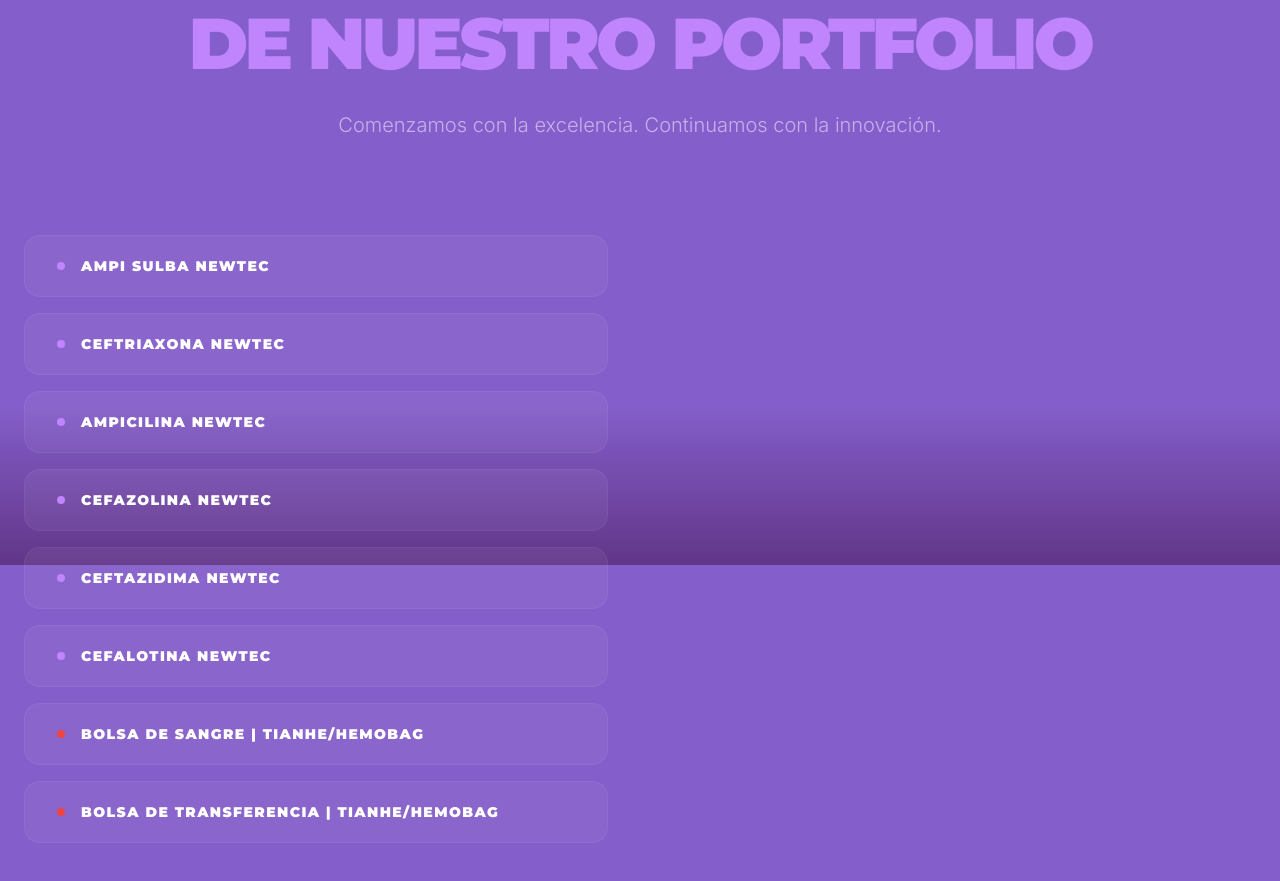
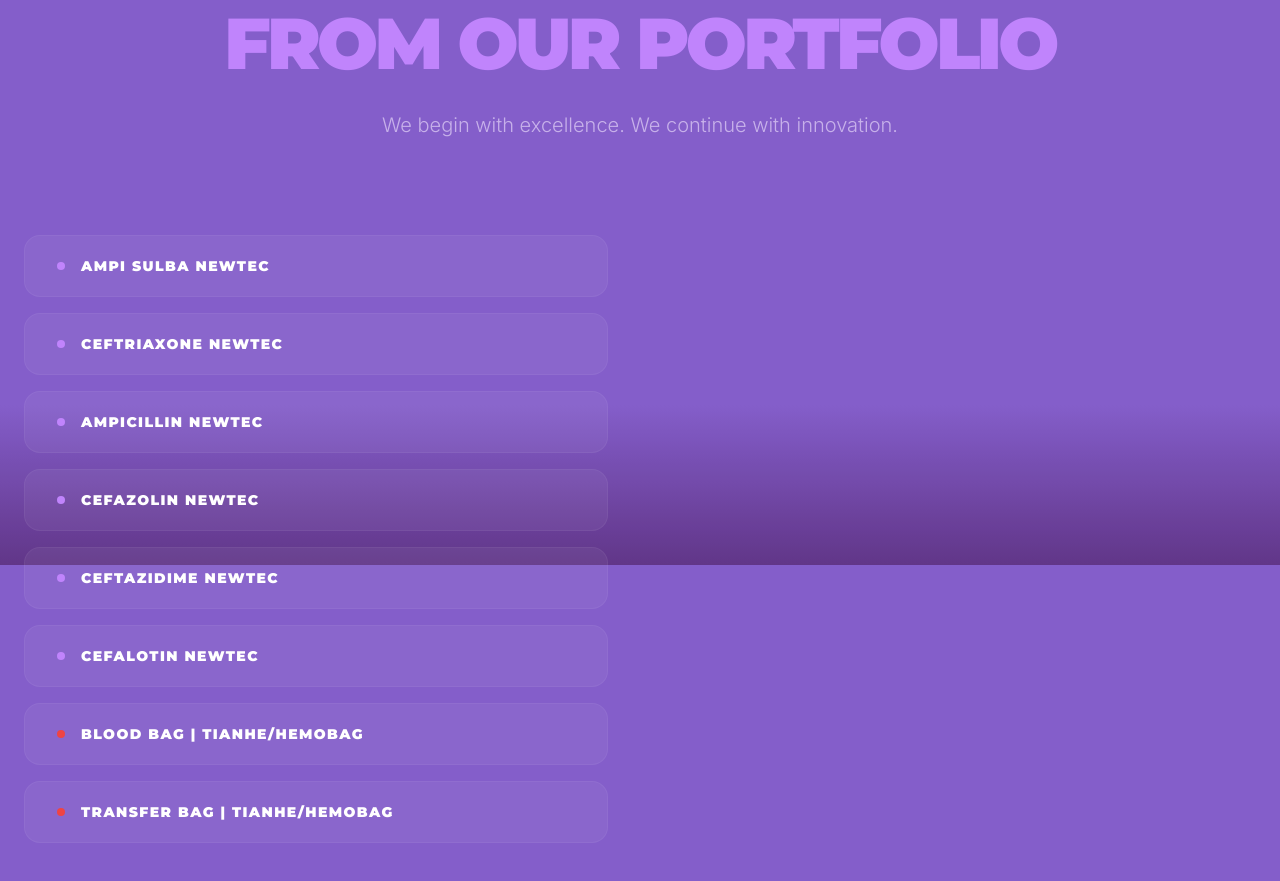
Before and after one commit to Marketing-Newtec/newtec-sitioweb, a React (Vite) app: page / in a window 1280 px wide. Shown: the part 2635-3516 px from the top of the page. Built offline with nearby package versions, Linux system fonts and the light colour scheme.

Commit message:
Producto-EN-1

```diff
--- a/components/ProductSection.tsx
+++ b/components/ProductSection.tsx
@@ -10,14 +10,14 @@
   const buttonRefs = useRef<(HTMLButtonElement | null)[]>([]);
 
   const products = [
-    { id: 1, name: "Ampi Sulba Newtec", line: "Antibiótico Betalactámico", type: "Ampicilina 1 g + Sulbactam 500 mg", icon: "https://lavenderblush-snake-373826.hostingersite.com/wp-content/uploads/2026/03/ampisulba-newtec-laboratorio-iberoamericano.png" },
-    { id: 2, name: "Ceftriaxona Newtec", line: "Antibiótico Betalactámico", type: "Ceftriaxona como sal sódica 1 g", icon: "https://lavenderblush-snake-373826.hostingersite.com/wp-content/uploads/2026/03/ceftriaxona-newtec-laboratorio-ibero-americano.png" },
-    { id: 3, name: "Ampicilina Newtec", line: "Antibiótico Betalactámico", type: "Ampicilina como sal sódica 1 g", icon: "https://lavenderblush-snake-373826.hostingersite.com/wp-content/uploads/2026/03/ampicilina.png" },
-    { id: 4, name: "Cefazolina Newtec", line: "Antibiótico Betalactámico", type: "Cefazolina como sal sódica 1 g", icon: "https://lavenderblush-snake-373826.hostingersite.com/wp-content/uploads/2026/03/cefazolina.png" },
-    { id: 5, name: "Ceftazidima Newtec", line: "Antibiótico Betalactámico", type: "Ceftazidima como pentahidrato 1 g", icon: "https://lavenderblush-snake-373826.hostingersite.com/wp-content/uploads/2026/03/ceftazidima.png" },
-    { id: 6, name: "Cefalotina Newtec", line: "Antibiótico Betalactámico", type: "Cefatolina como sal sódica 1 g", icon: "https://lavenderblush-snake-373826.hostingersite.com/wp-content/uploads/2026/03/cefalotina.png" },
-    { id: 7, name: "Bolsa de sangre | Tianhe/Hemobag", line: "Línea para hemoterapia", type: "Recolección de sangre y componentes sanguíneos. Cinco modelos disponibles", icon: "https://lavenderblush-snake-373826.hostingersite.com/wp-content/uploads/2026/03/bolsa-de-sangre-newtec.png", hasLogos: true },
-    { id: 8, name: "Bolsa de transferencia | Tianhe/Hemobag", line: "Línea para hemoterapia", type: "Almacenamiento de glóbulos rojos (300/600 ml) y plaquetas (300 ml)", icon: "https://lavenderblush-snake-373826.hostingersite.com/wp-content/uploads/2026/03/bolsa-transferencia-newtec.png", hasLogos: true }
+    { id: 1, name: "Ampi Sulba Newtec", line: "Beta-lactam Antibiotic", type: "Ampicillin 1 g + Sulbactam 500 mg", icon: "https://lavenderblush-snake-373826.hostingersite.com/wp-content/uploads/2026/03/ampisulba-newtec-laboratorio-iberoamericano.png" },
+    { id: 2, name: "Ceftriaxone Newtec", line: "Beta-lactam Antibiotic", type: "Ceftriaxone as sodium salt 1 g", icon: "https://lavenderblush-snake-373826.hostingersite.com/wp-content/uploads/2026/03/ceftriaxona-newtec-laboratorio-ibero-americano.png" },
+    { id: 3, name: "Ampicillin Newtec", line: "Beta-lactam Antibiotic", type: "Ampicillin as sodium salt 1 g", icon: "https://lavenderblush-snake-373826.hostingersite.com/wp-content/uploads/2026/03/ampicilina.png" },
+    { id: 4, name: "Cefazolin Newtec", line: "Beta-lactam Antibiotic", type: "Cefazolin as sodium salt 1 g", icon: "https://lavenderblush-snake-373826.hostingersite.com/wp-content/uploads/2026/03/cefazolina.png" },
+    { id: 5, name: "Ceftazidime Newtec", line: "Beta-lactam Antibiotic", type: "Ceftazidime as pentahydrate 1 g", icon: "https://lavenderblush-snake-373826.hostingersite.com/wp-content/uploads/2026/03/ceftazidima.png" },
+    { id: 6, name: "Cefalotin Newtec", line: "Beta-lactam Antibiotic", type: "Cefalotin as sodium salt 1 g", icon: "https://lavenderblush-snake-373826.hostingersite.com/wp-content/uploads/2026/03/cefalotina.png" },
+    { id: 7, name: "Blood Bag | Tianhe/Hemobag", line: "Hemotherapy Line", type: "Collection of blood and blood components. Five models available", icon: "https://lavenderblush-snake-373826.hostingersite.com/wp-content/uploads/2026/03/bolsa-de-sangre-newtec.png", hasLogos: true },
+    { id: 8, name: "Transfer Bag | Tianhe/Hemobag", line: "Hemotherapy Line", type: "Storage of red blood cells (300/600 ml) and platelets (300 ml)", icon: "https://lavenderblush-snake-373826.hostingersite.com/wp-content/uploads/2026/03/bolsa-transferencia-newtec.png", hasLogos: true }
   ];
 
   useEffect(() => {
@@ -52,11 +52,11 @@
 
         <motion.div className="text-center mb-16 md:mb-24">
           <h2 className="text-[9vw] md:text-5xl lg:text-7xl font-brand font-black mb-6 md:mb-8 uppercase tracking-tighter leading-[0.9]">
-            Los productos insignia <br className="hidden md:block" />
-            <span className="text-purple-400">de nuestro portfolio</span>
+            Flagship products <br className="hidden md:block" />
+            <span className="text-purple-400">from our portfolio</span>
           </h2>
           <p className="text-lg md:text-xl text-purple-100/60 font-light max-w-3xl mx-auto leading-relaxed px-4">
-            Comenzamos con la excelencia. Continuamos con la innovación.
+            We begin with excellence. We continue with innovation.
           </p>
         </motion.div>
 
@@ -77,7 +77,7 @@
                       : 'bg-white/5 border-white/5 hover:border-white/10'
                   }`}
                 >
-                  <div className={`w-2 h-2 rounded-full shrink-0 ${prod.line === "Antibiótico Betalactámico" ? 'bg-purple-400' : 'bg-red-500'}`} />
+                  <div className={`w-2 h-2 rounded-full shrink-0 ${prod.line === "Beta-lactam Antibiotic" ? 'bg-purple-400' : 'bg-red-500'}`} />
                   <h3 className={`text-[10px] md:text-sm font-brand font-black uppercase tracking-[0.1em] whitespace-nowrap ${activeProduct?.id === prod.id ? 'text-purple-900' : 'text-white'}`}>
                     {prod.name}
                   </h3>
@@ -103,13 +103,12 @@
                     <img
                       src={activeProduct.icon}
                       alt={activeProduct.name}
-                      className={`object-contain drop-shadow-xl transition-transform duration-500 ${activeProduct.line === "Línea para hemoterapia" ? 'scale-[1.35] w-full h-full' : 'scale-100 p-4 w-full h-full'}`}
+                      className={`object-contain drop-shadow-xl transition-transform duration-500 ${activeProduct.line === "Hemotherapy Line" ? 'scale-[1.35] w-full h-full' : 'scale-100 p-4 w-full h-full'}`}
                     />
                   </div>
 
                   <h3 className="text-xl md:text-2xl font-brand font-black mb-2 uppercase leading-tight">{activeProduct.name.split('|')[0]}</h3>
 
-                  {/* Logos de marcas para Hemoterapia: Escalados para Desktop */}
                   {activeProduct.hasLogos && (
                     <div className="flex items-center justify-center gap-6 md:gap-10 mb-6 mt-3 bg-purple-50/70 py-3 px-6 md:px-10 rounded-full">
                       <img src="https://lavenderblush-snake-373826.hostingersite.com/wp-content/uploads/2026/03/TIANHE.png" alt="Tianhe" className="h-4 md:h-7 object-contain opacity-90" />
@@ -120,7 +119,7 @@
 
                   <p className="text-[10px] font-black text-purple-400 mb-6 tracking-widest uppercase">{activeProduct.line}</p>
                   <p className="text-sm md:text-base leading-relaxed text-purple-900/60 font-medium px-2">
-                    {activeProduct.type}. {activeProduct.line === "Antibiótico Betalactámico" ? "Polvo estéril de máxima pureza." : "Libre de látex."}
+                    {activeProduct.type}. {activeProduct.line === "Beta-lactam Antibiotic" ? "Highest purity sterile powder." : "Latex-free."}
                   </p>
                 </motion.div>
               ) : (
@@ -129,8 +128,8 @@
                     <path d="M2 12s3-7 10-7 10 7 10 7-3 7-10 7-10-7-10-7Z" />
                     <circle cx="12" cy="12" r="3" />
                   </svg>
-                  <h3 className="text-xl font-brand font-black uppercase text-white/30 tracking-tight">Visualización</h3>
-                  <p className="text-white/20 font-light text-sm mt-4 px-6">Selecciona un producto del listado para ver su presentación técnica.</p>
+                  <h3 className="text-xl font-brand font-black uppercase text-white/30 tracking-tight">Preview</h3>
+                  <p className="text-white/20 font-light text-sm mt-4 px-6">Select a product from the list to view its technical specifications.</p>
                 </motion.div>
               )}
             </AnimatePresence>
```
